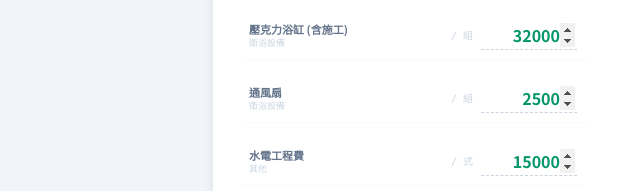
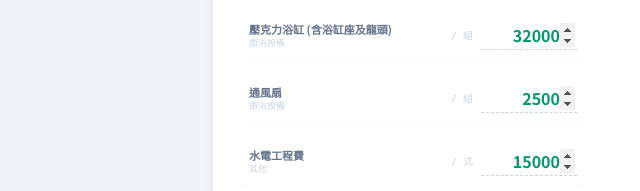
Before and after one commit to f271508-afk/FULO02, a plain HTML site: page index.html in a window 1280 px wide. Shown: the part 1431-1622 px from the top of the page, 235-875 px from the left. Drawn offline with nearby package versions, Linux system fonts and the light colour scheme.

Commit message:
更新 index.html via EZPage

```diff
--- a/index.html
+++ b/index.html
@@ -89,7 +89,7 @@
                                 </div>
                             </div>
 
-                            <!-- 新增：面積與周長可編輯欄位 -->
+                            <!-- 面積與周長可編輯欄位 -->
                             <div class="grid grid-cols-2 gap-4">
                                 <div>
                                     <label class="input-group-label text-blue-500">空間面積 m²</label>
@@ -195,7 +195,7 @@
 
             <!-- 右側清單與單價編修 -->
             <div class="lg:col-span-8 space-y-6">
-                <!-- 預算清單 -->
+                <!-- 預預算清單 -->
                 <div class="card overflow-hidden border border-slate-200">
                     <div class="bg-slate-50 p-4 border-b flex justify-between items-center">
                         <h3 class="font-bold text-slate-700">工程預算明細表</h3>
@@ -255,7 +255,7 @@
             { id: 'basin_std', cat: '衛浴設備', name: '標準型面盆+浴櫃組', unit: '套', price: 18000 },
             { id: 'basin_basic', cat: '衛浴設備', name: '經濟型壁掛面盆', unit: '套', price: 6500 },
             { id: 'shower', cat: '衛浴設備', name: '淋浴龍頭及花灑', unit: '組', price: 6500 },
-            { id: 'bath', cat: '衛浴設備', name: '壓克力浴缸 (含施工)', unit: '組', price: 32000 },
+            { id: 'bath', cat: '衛浴設備', name: '壓克力浴缸 (含浴缸座及龍頭)', unit: '組', price: 32000 },
             { id: 'vent_heater', cat: '衛浴設備', name: '四合一暖風機', unit: '組', price: 16500 },
             { id: 'vent_fan', cat: '衛浴設備', name: '通風扇', unit: '組', price: 2500 },
             { id: 'door', cat: '其他', name: '浴室木門 (含門檻)', unit: '樘', price: 8500 },
@@ -279,14 +279,12 @@
         function handleReverseInput(source) {
             if (source === 'area') {
                 const area = parseFloat(document.getElementById('calc_area').value) || 0;
-                // 假設空間為正方形推算
                 const side = Math.sqrt(area);
                 document.getElementById('len').value = side.toFixed(2);
                 document.getElementById('wid').value = side.toFixed(2);
                 document.getElementById('calc_perimeter').value = (side * 4).toFixed(2);
             } else {
                 const perimeter = parseFloat(document.getElementById('calc_perimeter').value) || 0;
-                // 假設空間為正方形推算
                 const side = perimeter / 4;
                 document.getElementById('len').value = side.toFixed(2);
                 document.getElementById('wid').value = side.toFixed(2);
@@ -322,7 +320,6 @@
             const area = L * W;
             const perimeter = (L + W) * 2;
 
-            // 同步顯示計算結果到編輯欄位 (確保同步)
             document.getElementById('calc_area').value = area.toFixed(2);
             document.getElementById('calc_perimeter').value = perimeter.toFixed(2);
 
@@ -427,22 +424,18 @@
 
         function exportToExcel() {
             const wb = XLSX.utils.book_new();
-
-            // 分頁 1: 報價明細
             const rows = Array.from(document.querySelectorAll("#budget_body tr")).map(tr =>
                 Array.from(tr.querySelectorAll("td")).map(td => td.innerText.replace("NT$ ", "").replace(/,/g, ""))
             );
             const data = [["類別", "項目名稱", "數量", "單位", "單價", "小計"], ...rows];
             XLSX.utils.book_append_sheet(wb, XLSX.utils.aoa_to_sheet(data), "預算明細表");
 
-            // 分頁 2: 單價設定
             const priceData = [["項目ID", "項目名稱", "類別", "單位", "當前設定單價"]];
             masterLibrary.forEach(item => {
                 priceData.push([item.id, item.name, item.cat, item.unit, getEffectivePrice(item.id)]);
             });
             XLSX.utils.book_append_sheet(wb, XLSX.utils.aoa_to_sheet(priceData), "單價設定");
 
-            // 分頁 3: 規格參數
             const configData = [
                 ["規格名稱", "數值"],
                 ["長度", document.getElementById('len').value],
```
